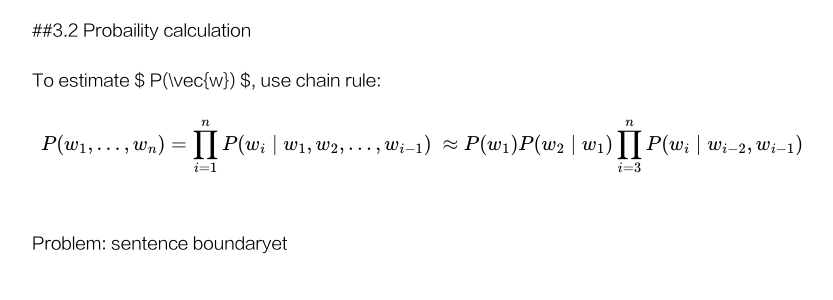
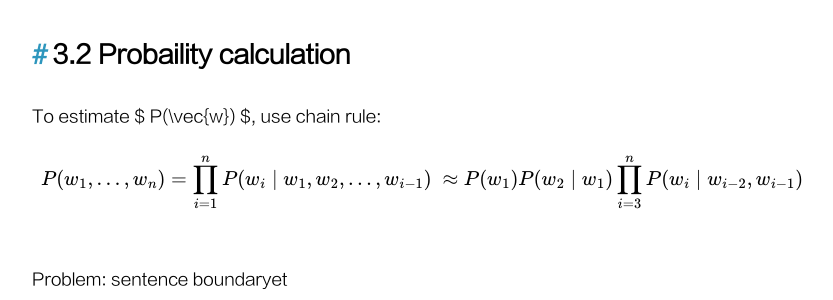
Before and after one commit to waylonli/waylonli.github.io, a plain HTML site: page 2020/02/06/3-N-gram/index.html in a window 1280 px wide. Shown: the part 1096-1396 px from the top of the page, without its empty margins (218-1051 px from the left). Drawn offline with nearby package versions, Linux system fonts and the light colour scheme; some packages are replaced by stand-ins of ours.

Commit message:
Site updated: 2020-02-08 15:09:51

```diff
--- a/2020/02/06/3-N-gram/index.html
+++ b/2020/02/06/3-N-gram/index.html
@@ -256,8 +256,7 @@
 
 </li>
 </ul>
-<p>##3.2 Probaility calculation</p>
-<p>To estimate $ P(\vec{w}) $, use chain rule:<br>$$<br>P(w_1,\dots,w_n) = \prod_{i=1}^nP(w_i \mid w_1,w_2,\dots,w_{i-1}) \ \approx P(w_1)P(w_2\mid w_1)\prod_{i=3}^n P(w_i \mid w_{i-2}, w_{i-1})<br>$$<br>Problem: sentence boundaryet</p>
+<h2 id="3-2-Probaility-calculation"><a href="#3-2-Probaility-calculation" class="headerlink" title="3.2 Probaility calculation"></a>3.2 Probaility calculation</h2><p>To estimate $ P(\vec{w}) $, use chain rule:<br>$$<br>P(w_1,\dots,w_n) = \prod_{i=1}^nP(w_i \mid w_1,w_2,\dots,w_{i-1}) \ \approx P(w_1)P(w_2\mid w_1)\prod_{i=3}^n P(w_i \mid w_{i-2}, w_{i-1})<br>$$<br>Problem: sentence boundaryet</p>
 <h2 id="3-3-Beginning-end-of-sequence"><a href="#3-3-Beginning-end-of-sequence" class="headerlink" title="3.3 Beginning / end of sequence"></a>3.3 Beginning / end of sequence</h2><img src="https://waylonranee.com/image/mdimg/image-20200121105220976.png" alt="image-20200121105220976" style="zoom:50%;" />
         </div>
 
```
